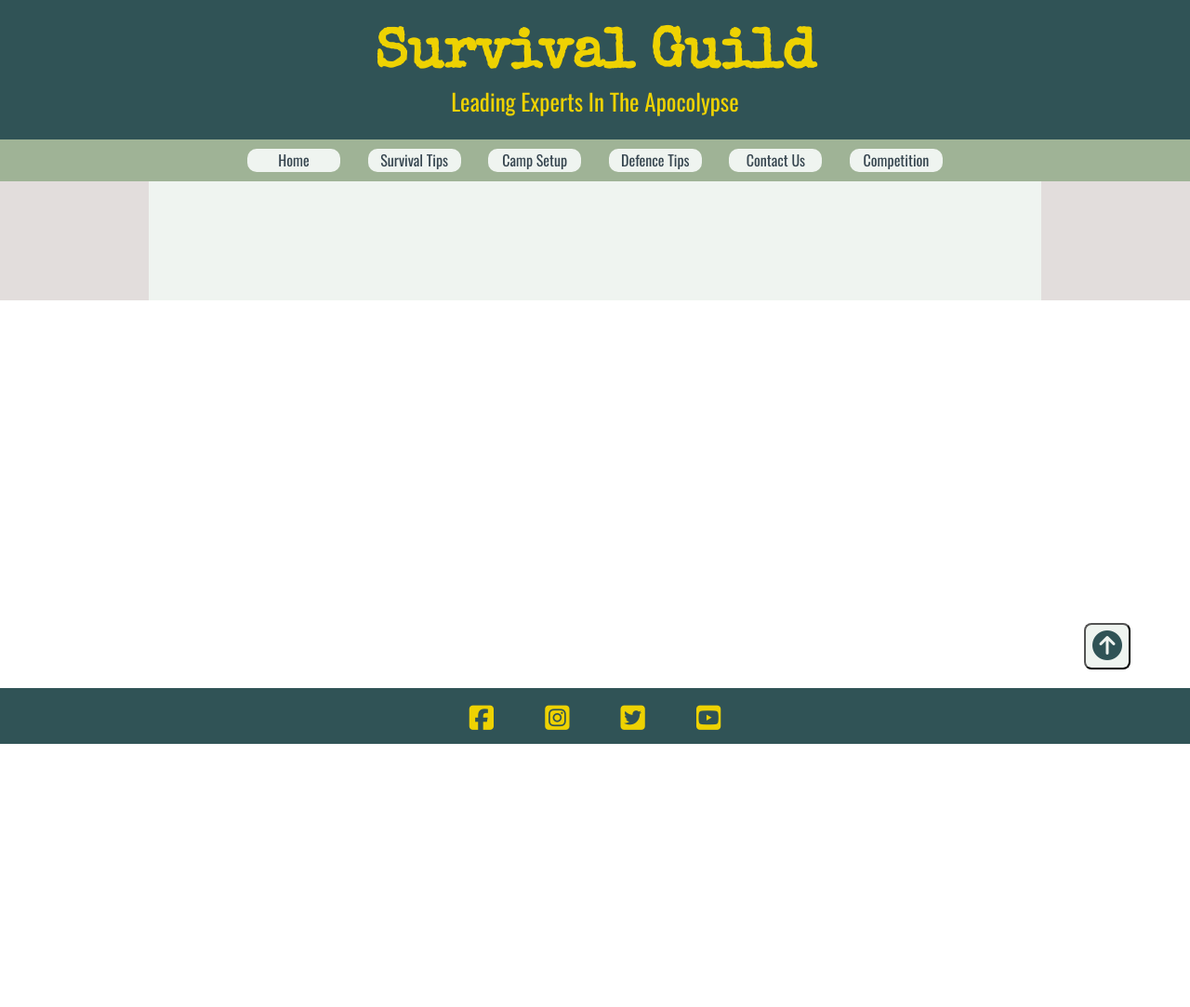
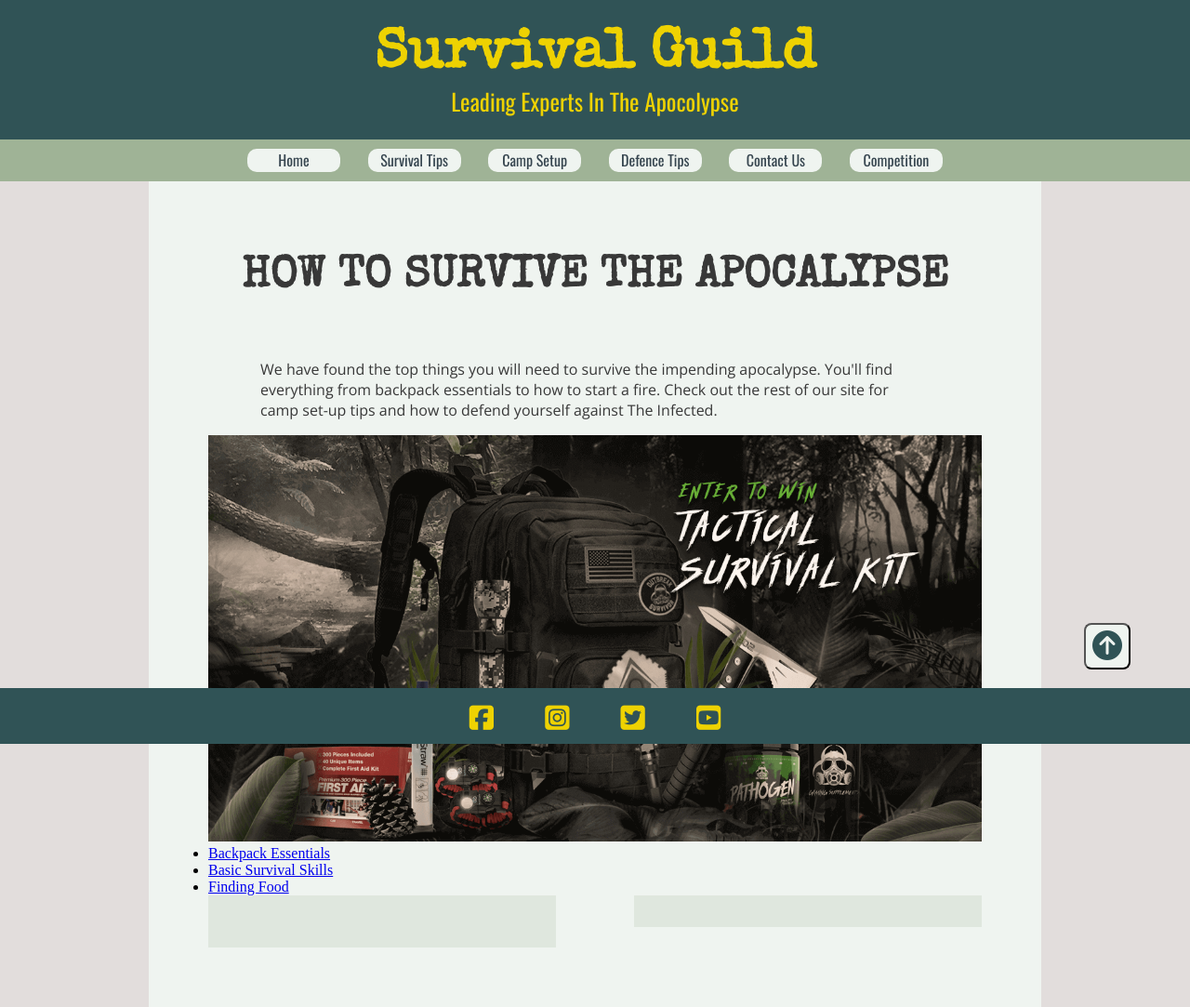
Before and after one commit to Irishbecky91/survival-guild, a plain HTML site: page survival-tips.html in a window 1280 px wide. Shown: the whole page at 93% size. Before the commit the page ends 800 px from the top, so only its background shows below. Drawn offline with nearby package versions, Linux system fonts and the light colour scheme.

Commit message:
Add heading, text, competition banner and some links to survival page

```diff
--- a/assets/css/style.css
+++ b/assets/css/style.css
@@ -222,7 +222,6 @@ span {
 
 .tweets {
     padding: 30px 1% 20px 1%;
-    margin-bottom: 50px;
     float: left;
     clear: left;
     width: 45%;
@@ -263,7 +262,6 @@ legend {
     float: right;
     background-color: #DFE7DE;
     color: #383838;
-    margin-bottom: 50px;
 }
 
 /* Form Submission */
--- a/survival-tips.html
+++ b/survival-tips.html
@@ -17,14 +17,15 @@
     </header>
 
     <!-- Menu for screens larger than 950px -->
-    <section class="nav-bar">
+    <div class="nav-bar">
         <nav>
             <ul id="nav-bar-content">
                 <li>
                     <a href="index.html">Home</a>
                 </li>
                 <li>
-                    <a href="survival-tips.html">Survival Tips</a>                    </li>
+                    <a href="survival-tips.html">Survival Tips</a>
+                </li>
                 <li>
                     <a href="camp-setup.html">Camp Setup</a>
                 </li>
@@ -39,10 +40,10 @@
                 </li>
             </ul>
         </nav>
-    </section>
+    </div>
 
     <!-- Menu for screens 950px and smaller -->
-    <section  class="ham-menu">
+    <div  class="ham-menu">
         <a href="#hamburger-menu" id="main-menu-toggle" class="menu-toggle" aria-label="Click to open main menu">
             <span class="fa fa-bars" aria-hidden="true"></span>
         </a>
@@ -72,15 +73,52 @@
             </ul>
         </nav>
         <a href="#main-menu-toggle" class="backdrop" tabindex="-1" aria-hidden="true" hidden></a>
-    </section>
+    </div>
 
     <div class="container">
         <div class="content">
-
+            <div class="tips-intro">
+                <section class="text-style" >
+                    <h1 class="text-heading">how to survive the apocalypse</h1>
+                    <p>We have found the top things you will need to survive the impending apocalypse. You'll find everything from backpack essentials to how to start a fire. Check out the rest of our site for camp set-up tips and how to defend yourself against The Infected.</p>
+                </section>
+                <div>
+                    <a href="competition.html">
+                        <img class="comp-banner" src="assets/site-images/survival-kit-comp.png" alt="Cometition banner - Enter to win a free survival kit">
+                    </a>
+                </div>
+            </div>
+            <div class="page-links">
+                <nav>
+                    <ul id="page-links">
+                        <li>
+                            <a href="#backpack-essentials">Backpack Essentials</a>
+                        </li>
+                        <li>
+                            <a href="#basic-skills">Basic Survival Skills</a>
+                        </li>
+                        <li>
+                            <a href="#hunting-gathering">Finding Food</a>
+                        </li>
+                    </ul>
+                </nav>
+            </div>
+            <div class="tips-main">
+                <section>
+                    <div class="text-left">
+                        <h4></h4>
+                    </div>
+                </section>
+                <section>
+                    <div class="text-right">
+                        <!-- https://www.solarpowersupply.ie/product-groups/solar-panels -->
+                    </div>
+                </section>
+            </div>
         </div>
     </div>
 
-    <a href="#top"><button class="top-home"><i class="fas fa-arrow-circle-up"></i></button></a>
+    <a href="#top" aria-label="Click to go back to the top of the page"><button class="top-home"><i class="fas fa-arrow-circle-up"></i></button></a>
 
     <footer class="footer-content">
 		<a href="https://www.facebook.com/TheZombieSurvivalGuide/" target="_blank" rel="noopener" aria-label="Find us on Facebook (link opens in a new tab)"><i class="fab fa-facebook-square"></i></a>
```
